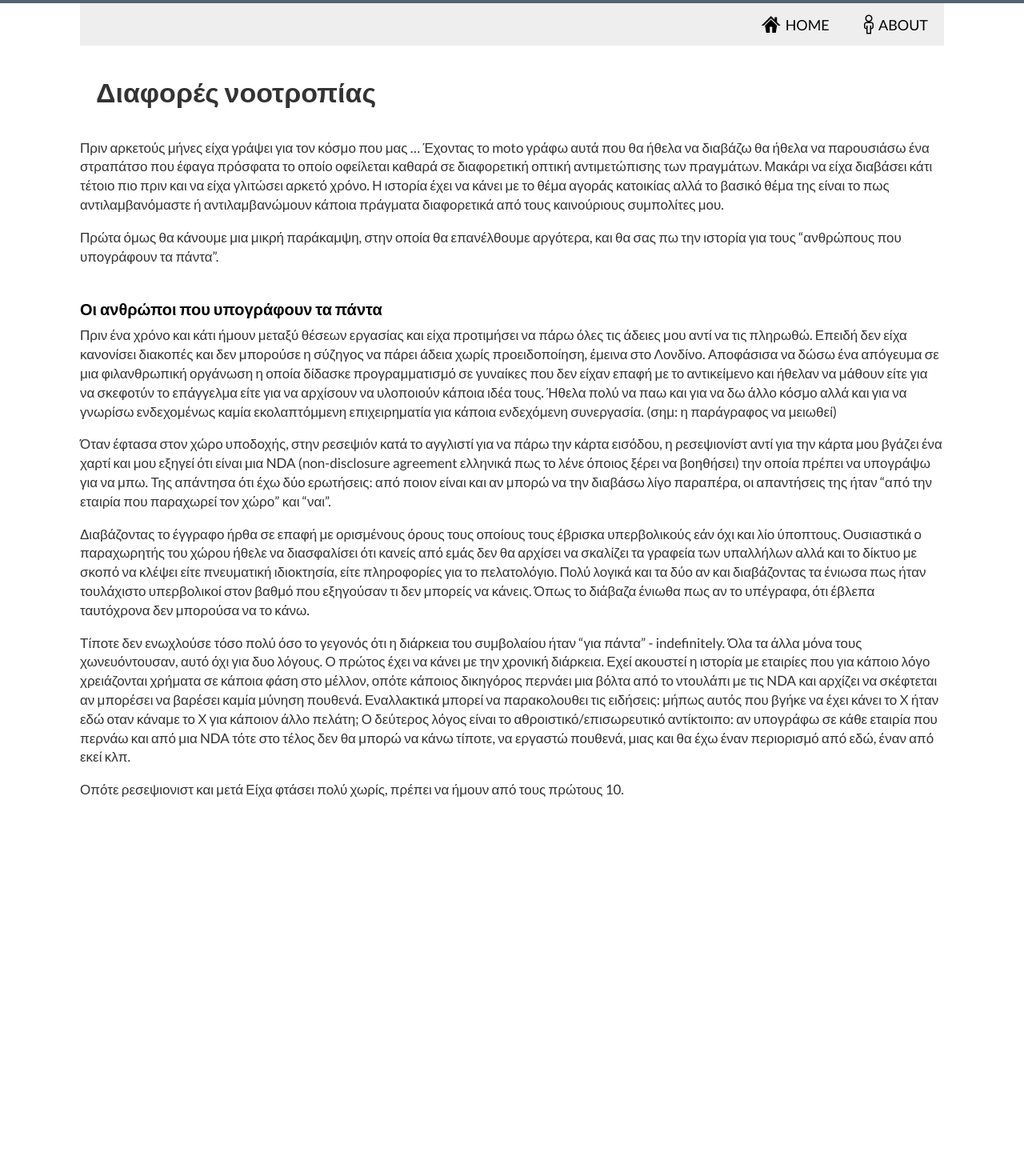
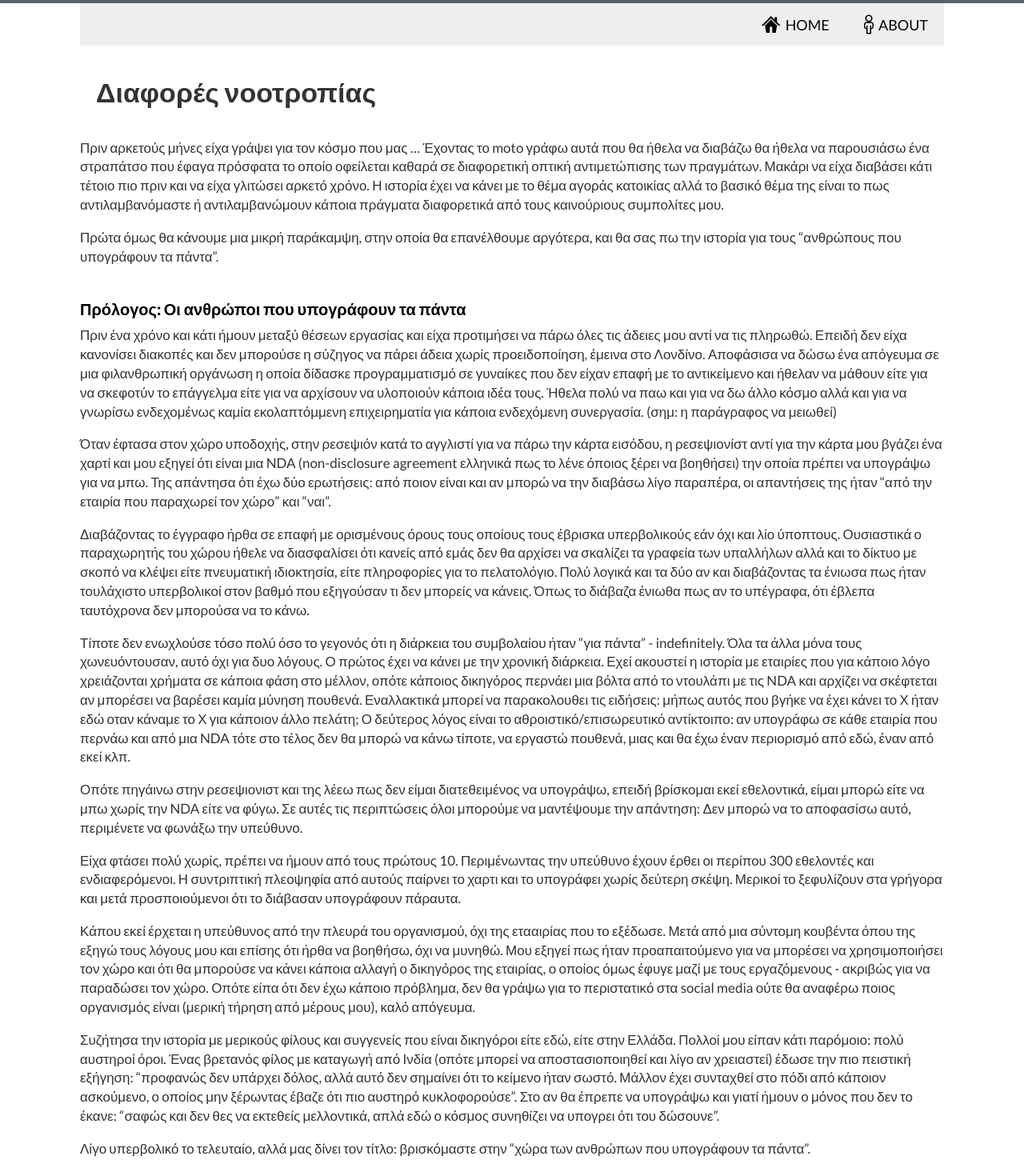
Before and after one commit to dimitrismistriotis/dimitrismistriotis.github.io, a Jekyll site: the page built from _posts/2016-06-15-differences.md, in a window 1280 px wide. Shown: the whole page at 80% size. Built offline with Jekyll 4.4.1, drawn with Linux system fonts in a browser that asks for light colours; before the commit the page ends 1016 px from its top, so only the background shows below that.

Commit message:
First draft of prologue

```diff
--- a/_posts/2016-06-15-differences.md
+++ b/_posts/2016-06-15-differences.md
@@ -11,7 +11,7 @@ permalink: /different_approaches
 
 Πρώτα όμως θα κάνουμε μια μικρή παράκαμψη, στην οποία θα επανέλθουμε αργότερα, και θα σας πω την ιστορία για τους "ανθρώπους που υπογράφουν τα πάντα".
 
-## Οι ανθρώποι που υπογράφουν τα πάντα
+## Πρόλογος: Οι ανθρώποι που υπογράφουν τα πάντα
 
 Πριν ένα χρόνο και κάτι ήμουν μεταξύ θέσεων εργασίας και είχα προτιμήσει να πάρω όλες τις άδειες μου αντί να τις πληρωθώ. Επειδή δεν είχα κανονίσει διακοπές και δεν μπορούσε η σύζηγος να πάρει άδεια χωρίς προειδοποίηση, έμεινα στο Λονδίνο. Αποφάσισα να δώσω ένα απόγευμα σε μια φιλανθρωπική οργάνωση η οποία δίδασκε προγραμματισμό σε γυναίκες που δεν είχαν επαφή με το αντικείμενο και ήθελαν να μάθουν είτε για να σκεφοτύν το επάγγελμα είτε για να αρχίσουν να υλοποιούν κάποια ιδέα τους. Ήθελα πολύ να παω και για να δω άλλο κόσμο αλλά και για να γνωρίσω ενδεχομένως καμία εκολαπτόμμενη επιχειρηματία για κάποια ενδεχόμενη συνεργασία. (σημ: η παράγραφος να μειωθεί)
 
@@ -22,5 +22,12 @@ permalink: /different_approaches
 Τίποτε δεν ενωχλούσε τόσο πολύ όσο το γεγονός ότι η διάρκεια του συμβολαίου ήταν "για πάντα" - indefinitely. Όλα τα άλλα μόνα τους χωνευόντουσαν, αυτό όχι για δυο λόγους. Ο πρώτος έχει να κάνει με την χρονική διάρκεια. Εχεί ακουστεί η ιστορία με εταιρίες που για κάποιο λόγο χρειάζονται χρήματα σε κάποια φάση στο μέλλον, οπότε κάποιος δικηγόρος περνάει μια βόλτα από το ντουλάπι με τις NDA και αρχίζει να σκέφτεται αν μπορέσει να βαρέσει καμία μύνηση πουθενά. Εναλλακτικά μπορεί να παρακολουθει τις ειδήσεις: μήπως αυτός που βγήκε να έχει κάνει το Χ ήταν εδώ οταν κάναμε το Χ για κάποιον άλλο πελάτη;
 Ο δεύτερος λόγος είναι το αθροιστικό/επισωρευτικό αντίκτοιπο: αν υπογράφω σε κάθε εταιρία που περνάω και από μια NDA τότε στο τέλος δεν θα μπορώ να κάνω τίποτε, να εργαστώ πουθενά, μιας και θα έχω έναν περιορισμό από εδώ, έναν από εκεί κλπ.
 
-Οπότε ρεσεψιονιστ και μετά
-Είχα φτάσει πολύ χωρίς, πρέπει να ήμουν από τους πρώτους 10.
+Οπότε πηγάινω στην ρεσεψιονιστ και της λέεω πως δεν είμαι διατεθειμένος να υπογράψω, επειδή βρίσκομαι εκεί εθελοντικά, είμαι μπορώ είτε να μπω χωρίς την NDA είτε να φύγω. Σε αυτές τις περιπτώσεις όλοι μπορούμε να μαντέψουμε την απάντηση: Δεν μπορώ να το αποφασίσω αυτό, περιμένετε να φωνάξω την υπεύθυνο.
+
+Είχα φτάσει πολύ χωρίς, πρέπει να ήμουν από τους πρώτους 10. Περιμένωντας την υπεύθυνο έχουν έρθει οι περίπου 300 εθελοντές και ενδιαφερόμενοι. Η συντριπτική πλεοψηφία από αυτούς παίρνει το χαρτι και το υπογράφει χωρίς δεύτερη σκέψη. Μερικοί το ξεφυλίζουν στα γρήγορα και μετά προσποιούμενοι ότι το διάβασαν υπογράφουν πάραυτα.
+
+Κάπου εκεί έρχεται η υπεύθυνος από την πλευρά του οργανισμού, όχι της ετααιρίας που το εξέδωσε. Μετά από μια σύντομη κουβέντα όπου της εξηγώ τους λόγους μου και επίσης ότι ήρθα να βοηθήσω, όχι να μυνηθώ. Μου εξηγεί πως ήταν προαπαιτούμενο για να μπορέσει να χρησιμοποιήσει τον χώρο και ότι θα μπορούσε να κάνει κάποια αλλαγή ο δικηγόρος της εταιρίας, ο οποίος όμως έφυγε μαζί με τους εργαζόμενους - ακριβώς για να παραδώσει τον χώρο. Οπότε είπα ότι δεν έχω κάποιο πρόβλημα, δεν θα γράψω για το περιστατικό στα social media ούτε θα αναφέρω ποιος οργανισμός είναι (μερική τήρηση από μέρους μου), καλό απόγευμα.
+
+Συζήτησα την ιστορία με μερικούς φίλους και συγγενείς που είναι δικηγόροι είτε εδώ, είτε στην Ελλάδα. Πολλοί μου είπαν κάτι παρόμοιο: πολύ αυστηροί όροι. Ένας βρετανός φίλος με καταγωγή από Ινδία (οπότε μπορεί να αποστασιοποιηθεί και λίγο αν χρειαστεί) έδωσε την πιο πειστική εξήγηση: "προφανώς δεν υπάρχει δόλος, αλλά αυτό δεν σημαίνει ότι το κείμενο ήταν σωστό. Μάλλον έχει συνταχθεί στο πόδι από κάποιον ασκούμενο, ο οποίος μην ξέρωντας έβαζε ότι πιο αυστηρό κυκλοφορούσε". Στο αν θα έπρεπε να υπογράψω και γιατί ήμουν ο μόνος που δεν το έκανε: "σαφώς και δεν θες να εκτεθείς μελλοντικά, απλά εδώ ο κόσμος συνηθίζει να υπογρει ότι του δώσουνε".
+
+Λίγο υπερβολικό το τελευταίο, αλλά μας δίνει τον τίτλο: βρισκόμαστε στην "χώρα των ανθρώπων που υπογράφουν τα πάντα".
```
